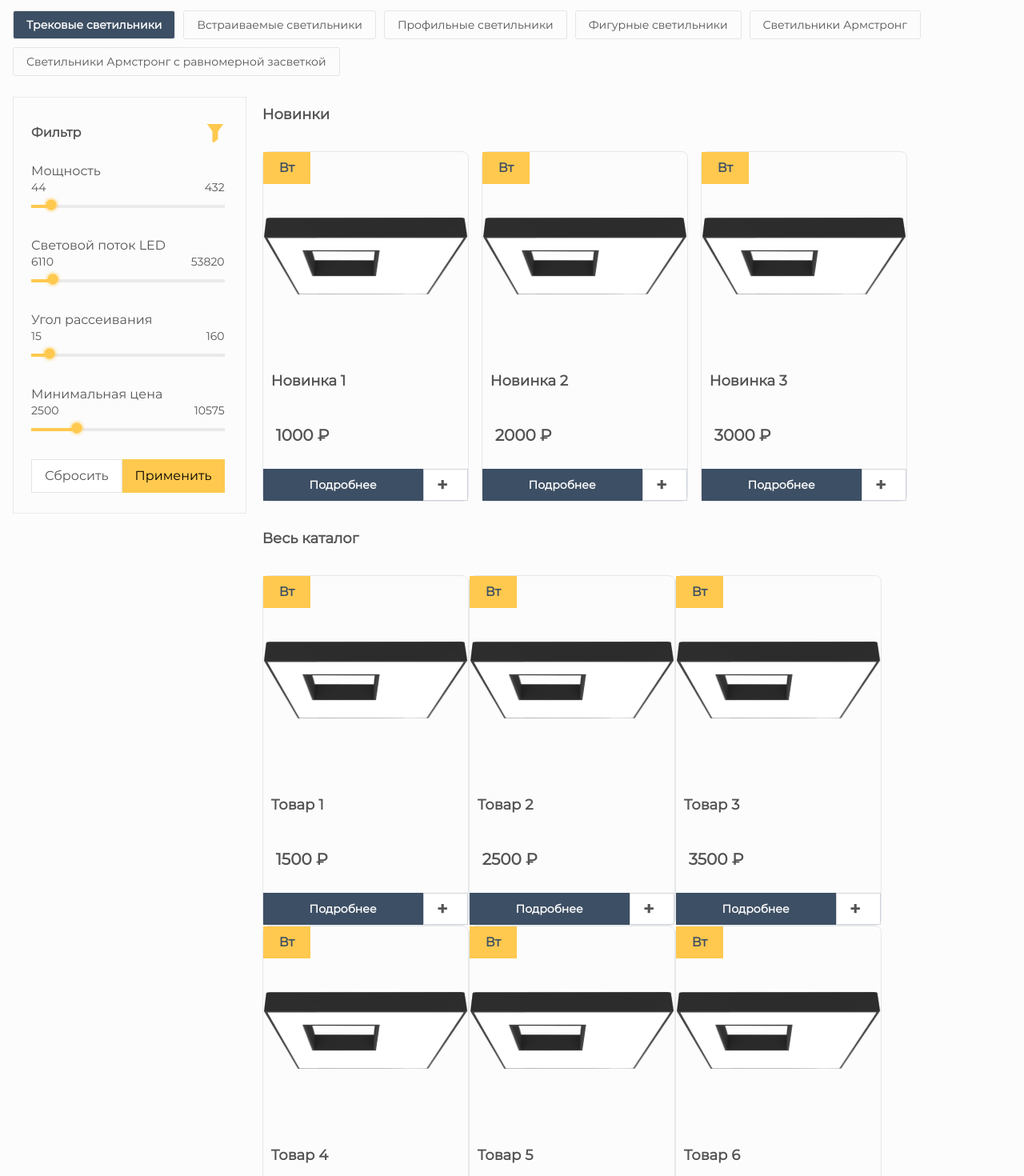
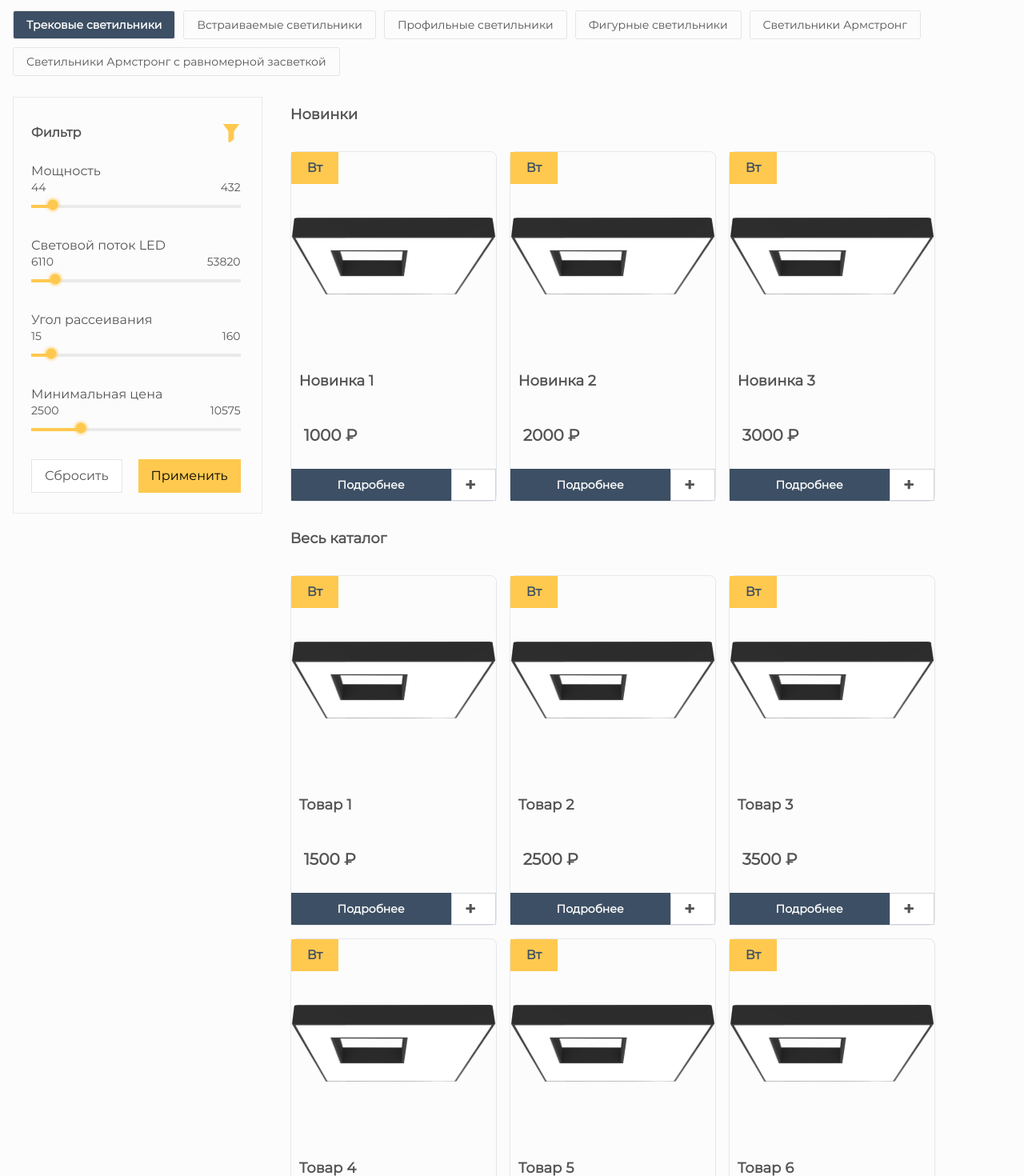
Before and after one commit to 89811421793/lamps, a Next.js app: page /catalog in a window 1280 px wide. Shown: the part 220-1690 px from the top of the page at 80% size. Built offline with nearby package versions, Linux system fonts and the light colour scheme.

Commit message:
Выравнивание левого и правого блоков в Catalog

```diff
--- a/src/app/catalog/page.tsx
+++ b/src/app/catalog/page.tsx
@@ -84,16 +84,18 @@ const Catalog = () => {
         {/* Левый блок с фильтром и правый блок с новинками и каталогом */}
         <div className="flex mb-8">
           {/* Левый блок с фильтром */}
-          <div className="flex-1 mr-5">
+          <div className="flex-1 mr-[35px]">
             <Filter />
           </div>
 
           {/* Правый блок с новинками и каталогом */}
-          <div className="flex-2">
+          <div className="flex-2 ml-auto"> {/* Добавлен класс ml-auto */}
+            {/* Новинки */}
+            <div className="mb-4">
               <SectionTitle
                 subtitle="Новинки"
                 showIndicator={false}
-              className="mb-4 font-montserrat text-[18px] font-bold leading-[40px]"
+                className="font-montserrat text-[18px] font-bold leading-[40px]"
               />
               <div className="flex space-x-4">
                 {newProducts.map((product) => (
@@ -106,13 +108,16 @@ const Catalog = () => {
                   />
                 ))}
               </div>
+            </div>
 
+            {/* Весь каталог */}
+            <div className="mt-8">
               <SectionTitle
                 subtitle="Весь каталог"
                 showIndicator={false}
-              className="mb-4 mt-8 font-montserrat text-[18px] font-bold leading-[40px]"
+                className="font-montserrat text-[18px] font-bold leading-[40px]"
               />
-            <div className="flex flex-wrap">
+              <div className="flex flex-wrap gap-4">
                 {allProducts.map((product) => (
                   <Card
                     key={product.id}
@@ -122,6 +127,7 @@ const Catalog = () => {
                     id={product.id}
                   />
                 ))}
+              </div>
             </div>
           </div>
         </div>
--- a/src/app/components/Filter.tsx
+++ b/src/app/components/Filter.tsx
@@ -15,7 +15,7 @@ const Filter: React.FC = () => {
   };
 
   return (
-    <div className="border border-[#EAEAEA] p-[24px_26px_25px_22px] max-w-[302px] w-full">
+    <div className="border border-[#EAEAEA] p-[24px_26px_25px_22px]">
       <div className="flex justify-between items-center mb-4">
         <h2 className="text-[var(--darkgrey)] font-Montserrat text-[16px] font-bold leading-[40px]">
           Фильтр
@@ -29,7 +29,7 @@ const Filter: React.FC = () => {
       <Picker title="Угол рассеивания" min={0} max={160} current={beamAngle} onChange={setBeamAngle} />
       <Picker title="Минимальная цена" min={0} max={10575} current={minPrice} onChange={setMinPrice} />
 
-      <div className="flex justify-between mt-4">
+      <div className="flex justify-between mt-4 gap-5">
         <button className="border border-[#E5E5E5] bg-white px-4 py-2" onClick={handleReset}>
           Сбросить
         </button>
```
Lines whose indentation alone changed are shown as unchanged.
